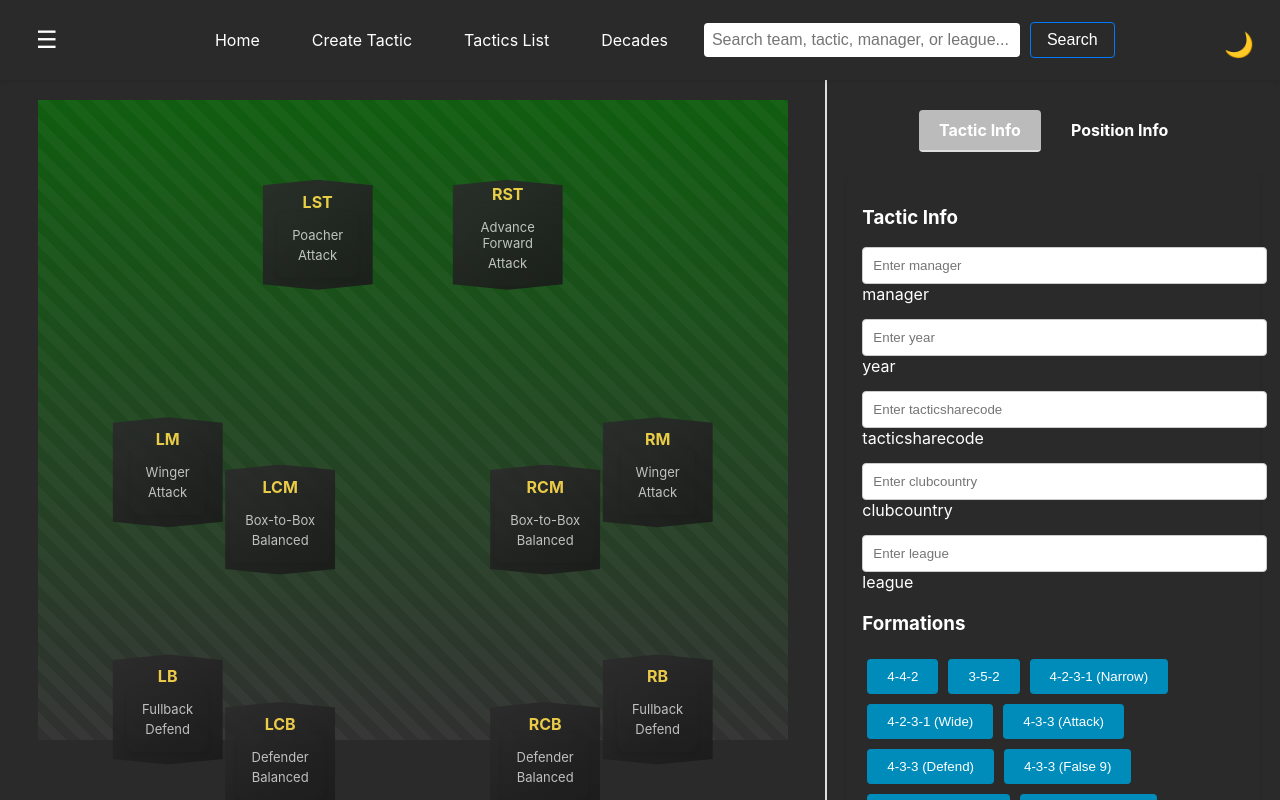
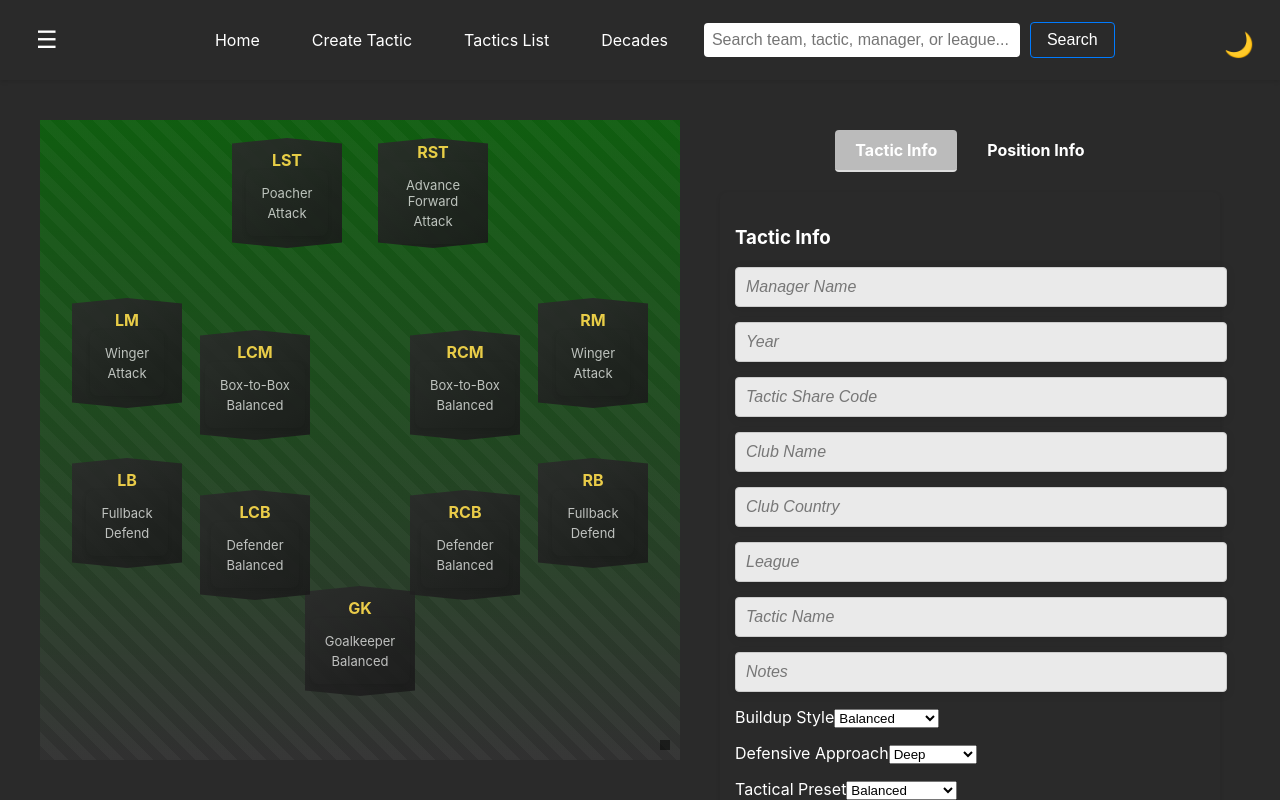
Before and after one commit to harrybell1995/fc24tacticdb, a React (Create React App) app: page /create in a window 1280 px wide. Shown: the top 800 px of the page. Built offline with nearby package versions, Linux system fonts and the light colour scheme.

Commit message:
pitch edited

```diff
--- a/src/SoccerPitch.css
+++ b/src/SoccerPitch.css
@@ -164,3 +164,15 @@
     padding-left: 5px;
   }
 }
+
+
+.formation-name {
+  position: absolute;
+  bottom: 10px; /* Adjust as needed */
+  right: 10px; /* Adjust as needed */
+  font-size: 24px; /* Adjust size as needed */
+  font-weight: bold;
+  color: #fff; /* Adjust color as needed */
+  background: rgba(0, 0, 0, 0.5); /* Optional: Adds a background for better visibility */
+  padding: 5px; /* Optional: Adds padding around the text */
+}
--- a/src/SoccerPitch.js
+++ b/src/SoccerPitch.js
@@ -1,7 +1,7 @@
 import React, { useState } from 'react';
 import './SoccerPitch.css';
 
-const SoccerPitch = ({ selectedPositions, onPositionClick, selectedPosition }) => {
+const SoccerPitch = ({ selectedPositions, onPositionClick, selectedPosition, formationName }) => {
   const [expandedPosition, setExpandedPosition] = useState(null);
 
   const handlePositionClick = (position) => {
@@ -28,21 +28,21 @@ const SoccerPitch = ({ selectedPositions, onPositionClick, selectedPosition }) =
     'Center Back (CB)': { bottom: '25%', left: '50%', transform: 'translateX(-50%)' },
     'Left Center Back (LCB)': { bottom: '25%', left: '25%' },
     'Right Center Back (RCB)': { bottom: '25%', right: '25%' },
-    'Left Back (LB)': { bottom: '30%', left: '10%' },
-    'Right Back (RB)': { bottom: '30%', right: '10%' },
+    'Left Back (LB)': { bottom: '30%', left: '5%' },
+    'Right Back (RB)': { bottom: '30%', right: '5%' },
     'Defensive Midfielder (CDM)': { bottom: '45%', left: '50%', transform: 'translateX(-50%)' },
     'Left Defensive Midfielder (LDM)': { bottom: '45%', left: '25%' },
     'Right Defensive Midfielder (RDM)': { bottom: '45%', right: '25%' },
     'Central Midfielder (CM)': { bottom: '50%', left: '50%', transform: 'translateX(-50%)' },
     'Left Central Midfielder (LCM)': { bottom: '50%', left: '25%' },
-    'Left Midfielder (LM)': { bottom: '55%', left: '10%' },
-    'Right Midfielder (RM)': { bottom: '55%', right: '10%' },
+    'Left Midfielder (LM)': { bottom: '55%', left: '5%' },
+    'Right Midfielder (RM)': { bottom: '55%', right: '5%' },
     'Right Central Midfielder (RCM)': { bottom: '50%', right: '25%' },
     'Attacking Midfielder (CAM)': { bottom: '60%', left: '50%', transform: 'translateX(-50%)' },
     'Left Attacking Midfielder (LCAM)': { bottom: '65%', left: '20%' },
     'Right Attacking Midfielder (RCAM)': { bottom: '65%', right: '20%' },
-    'Left Winger (LW)': { bottom: '75%', left: '10%' },
-    'Right Winger (RW)': { bottom: '75%', right: '10%' },
+    'Left Winger (LW)': { bottom: '75%', left: '5%' },
+    'Right Winger (RW)': { bottom: '75%', right: '5%' },
     'Striker (ST)': { bottom: '80%', left: '50%', transform: 'translateX(-50%)' },
     'Left Striker (LST)': { bottom: '80%', left: '30%' },
     'Right Striker (RST)': { bottom: '80%', right: '30%' }
@@ -54,6 +54,7 @@ const SoccerPitch = ({ selectedPositions, onPositionClick, selectedPosition }) =
         {/* This is the pitch background with gradient and pattern */}
       </div>
       <div className="positions-container" onClick={(e) => e.stopPropagation()}>
+        <div className="formation-name">{formationName}</div>
         {Object.keys(selectedPositions).map((position) => {
           const { role, focus } = selectedPositions[position] || {};
           const isSelected = position === expandedPosition;
--- a/src/SoccerPositionForm.css
+++ b/src/SoccerPositionForm.css
@@ -42,13 +42,34 @@
 .sidebar {
   flex: 1;
   padding: 20px;
-  border-left: 2px solid #ddd;
+  max-width: 500px;
 }
 
 .tactic-info, .position-details {
   border-radius: 8px;
   padding: 15px;
   box-shadow: 0 2px 5px rgba(0, 0, 0, 0.1);
+}
+
+.form-group {
+  margin-bottom: 15px;
+  position: relative;
+}
+
+.form-field {
+  width: 97%;
+  padding: 12px;
+  font-size: 1rem;
+  border: none;
+  border-radius: 4px;
+  background-color: rgba(255, 255, 255, 0.9); /* Slightly opaque */
+  box-shadow: 0 2px 10px rgba(0, 0, 0, 0.1);
+  outline: none;
+}
+
+.form-field::placeholder {
+  color: #777; /* Placeholder text color */
+  font-style: italic; /* Optional */
 }
 
 
@@ -117,7 +138,6 @@
   .sidebar {
     width: 45vh;
     border-left: none; /* Remove border on mobile */
-    border-top: 2px solid #ddd; /* Add border to the top */
     margin-top: 10px; /* Add margin to separate from pitch */
     margin-left: 0px;
   }
@@ -126,3 +146,44 @@
     margin-bottom: 0; /* Remove bottom margin on mobile */
   }
 }
+
+.tactic-row-thingy {
+  display: flex;
+  justify-content: space-between; /* Space between pitch and sidebar */
+  align-items: flex-start; /* Align the sidebar to the top of the pitch */
+  max-width: 1200px; /* Max width for the content */
+  margin: 0 auto;
+  padding: 20px; /* Same padding for both sides */
+}
+
+.pitch-section {
+  flex: 1; /* Allow the pitch section to take up remaining space */
+  display: flex;
+  justify-content: flex-end; /* Move the soccer-pitch to the right side of the container */
+}
+
+.soccer-pitch {
+  width: 100%; /* Ensure the soccer-pitch fits within its container */
+  max-width: 700px; /* Limit the width of the pitch for design purposes */
+}
+
+.sidebar {
+  flex-basis: 350px; /* Fixed width for the sidebar */
+  margin-left: 20px; /* Space between the pitch and sidebar */
+}
+
+@media (max-width: 768px) {
+  .tactic-row-thingy {
+    flex-direction: column; /* Stack pitch and sidebar on mobile */
+    padding: 10px; /* Smaller padding on mobile */
+  }
+
+  .pitch-section,
+  .sidebar {
+    margin: 0; /* Remove margins when stacked */
+  }
+
+  .pitch-section {
+    justify-content: center; /* Center pitch on mobile */
+  }
+}
--- a/src/SoccerPositionForm.js
+++ b/src/SoccerPositionForm.js
@@ -2,6 +2,7 @@ import React, { useState, useEffect } from 'react';
 import SoccerPitch from './SoccerPitch';
 import './SoccerPositionForm.css';
 import { roles, focuses, options, formations } from './SoccerData';
+import supabase from './supabaseClient'; // Import Supabase client
 
 const SoccerPositionForm = () => {
   const [selectedPositions, setSelectedPositions] = useState({});
@@ -13,7 +14,10 @@ const SoccerPositionForm = () => {
     defensiveapproach: options.defensiveapproach[0],
     clubcountry: '',
     league: '',
-    tacticalpreset: options.tacticalpreset[0]
+    tacticalpreset: options.tacticalpreset[0],
+    tacticname: '',
+    notes: '',
+    club: ''
   });
   const [activeTab, setActiveTab] = useState('tactic-info');
   const [selectedPosition, setSelectedPosition] = useState(null);
@@ -54,6 +58,28 @@ const SoccerPositionForm = () => {
     }));
   };
 
+  const handleSubmit = async () => {
+    try {
+      const { data, error } = await supabase
+        .from('testtable')
+        .insert([{
+          ...formData,
+          positions: JSON.stringify(selectedPositions),
+          formation: '4-4-2' // Use the current formation or adjust as needed
+        }]);
+
+      if (error) {
+        throw error;
+      }
+
+      console.log('Data submitted:', data);
+      // Optionally, you can show a success message or clear the form here
+    } catch (error) {
+      console.error('Error submitting data:', error);
+      // Optionally, you can show an error message here
+    }
+  };
+
   return (
     <div className="soccer-position-form-container">
       <div className="tactic-row-thingy">
@@ -87,7 +113,7 @@ const SoccerPositionForm = () => {
           {activeTab === 'tactic-info' && (
             <div className="tactic-info">
               <h3>Tactic Info</h3>
-              {['manager', 'year', 'tacticsharecode', 'clubcountry', 'league'].map((field) => (
+              {['manager', 'year', 'tacticsharecode', 'club', 'clubcountry', 'league', 'tacticname', 'notes'].map((field) => (
               <div key={field} className="form-group">
                 <input
                   type="text"
@@ -96,12 +122,59 @@ const SoccerPositionForm = () => {
                   className="form-field"
                   value={formData[field]}
                   onChange={handleInputChange}
-                    placeholder={`Enter ${field}`}
+                  placeholder={
+                    field === 'manager' ? 'Manager Name' :
+                    field === 'year' ? 'Year' :
+                    field === 'tacticsharecode' ? 'Tactic Share Code' :
+                    field === 'club' ? 'Club Name' :
+                    field === 'clubcountry' ? 'Club Country' :
+                    field === 'league' ? 'League' :
+                    field === 'tacticname' ? 'Tactic Name' :
+                    'Notes'
+                  }
                   required
                 />
-                  <label htmlFor={field}>{field}</label>
               </div>
             ))}
+              <div className="form-group">
+                <label htmlFor="buildupstyle">Buildup Style</label>
+                <select
+                  id="buildupstyle"
+                  name="buildupstyle"
+                  value={formData.buildupstyle}
+                  onChange={handleInputChange}
+                >
+                  {options.buildupstyle.map(style => (
+                    <option key={style} value={style}>{style}</option>
+                  ))}
+                </select>
+              </div>
+              <div className="form-group">
+                <label htmlFor="defensiveapproach">Defensive Approach</label>
+                <select
+                  id="defensiveapproach"
+                  name="defensiveapproach"
+                  value={formData.defensiveapproach}
+                  onChange={handleInputChange}
+                >
+                  {options.defensiveapproach.map(approach => (
+                    <option key={approach} value={approach}>{approach}</option>
+                  ))}
+                </select>
+              </div>
+              <div className="form-group">
+                <label htmlFor="tacticalpreset">Tactical Preset</label>
+                <select
+                  id="tacticalpreset"
+                  name="tacticalpreset"
+                  value={formData.tacticalpreset}
+                  onChange={handleInputChange}
+                >
+                  {options.tacticalpreset.map(preset => (
+                    <option key={preset} value={preset}>{preset}</option>
+                  ))}
+                </select>
+              </div>
               <div className="formation-list">
                 <h3>Formations</h3>
                 {Object.keys(formations).map((formation) => (
@@ -113,6 +186,7 @@ const SoccerPositionForm = () => {
                   </button>
                 ))}
               </div>
+              <button onClick={handleSubmit}>Submit</button>
             </div>
           )}
 
@@ -145,7 +219,6 @@ const SoccerPositionForm = () => {
               </div>
             </div>
           )}
-
         </div>
       </div>
     </div>
```
Lines whose indentation alone changed are shown as unchanged.
